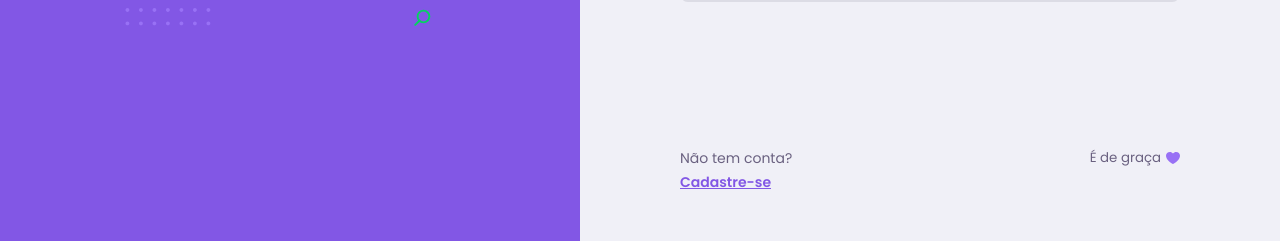
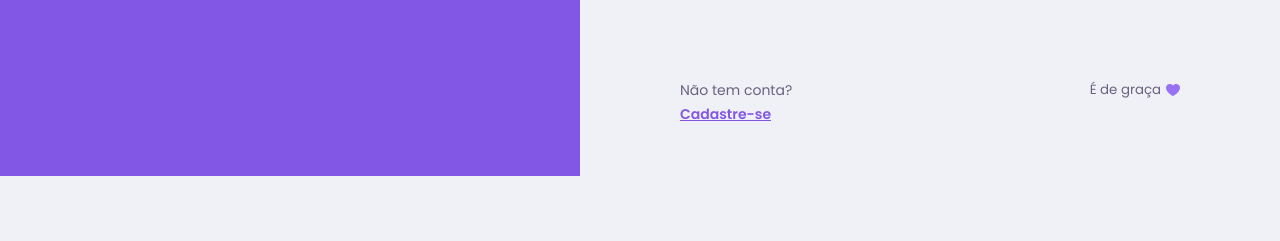
Before and after one commit to saulobraine/next-level-week-proffy, a React (Create React App) app in the folder web/: page / in a window 1280 px wide. Shown: the part 624-865 px from the top of the page. After the commit the page ends 800 px from the top, so only its background shows below. Built offline with nearby package versions, Linux system fonts and the light colour scheme; no server answers.

Commit message:
Fix Login Page Desktop

```diff
--- a/web/src/pages/Login/styles.css
+++ b/web/src/pages/Login/styles.css
@@ -41,8 +41,8 @@
   justify-content: space-between;
   align-items: center;
   padding: 2rem 0;
+}
 
-}
 #page-login .login .login-container .login-options .forgot-password {
   font-size: 1.2rem;
   color: var(--color-text-base);
@@ -138,9 +138,10 @@
   #page-login .login {
     grid-area: login;
     display: grid;
-    grid-template-rows: 1fr 1fr 1fr 1fr;
-    grid-template-areas: "." "login-form" "login-form" "login-footer";
+    grid-template-rows: 1fr 1fr 1fr 1fr .5fr;
+    grid-template-areas: "." "login-form" "login-form" "login-form" "login-footer";
     padding: 5rem 10rem;
+    justify-content: center;
   }
   #page-login .login .login-container {
     grid-area: login-form;
@@ -201,6 +202,8 @@
     display: flex;
     align-items: flex-start;
     justify-content: space-between;
+    width: 50rem;
+    max-width: 50rem;
   }
   #page-login .login .login-footer .login-footer-grid .register .register-link {
     color: var(--color-primary);
```
